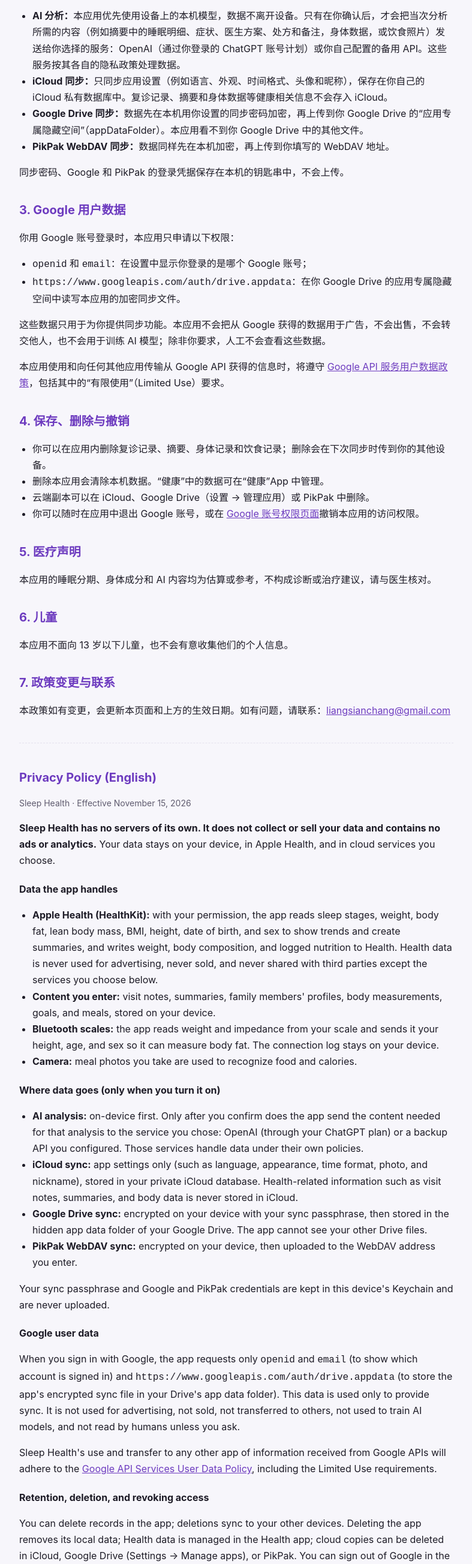
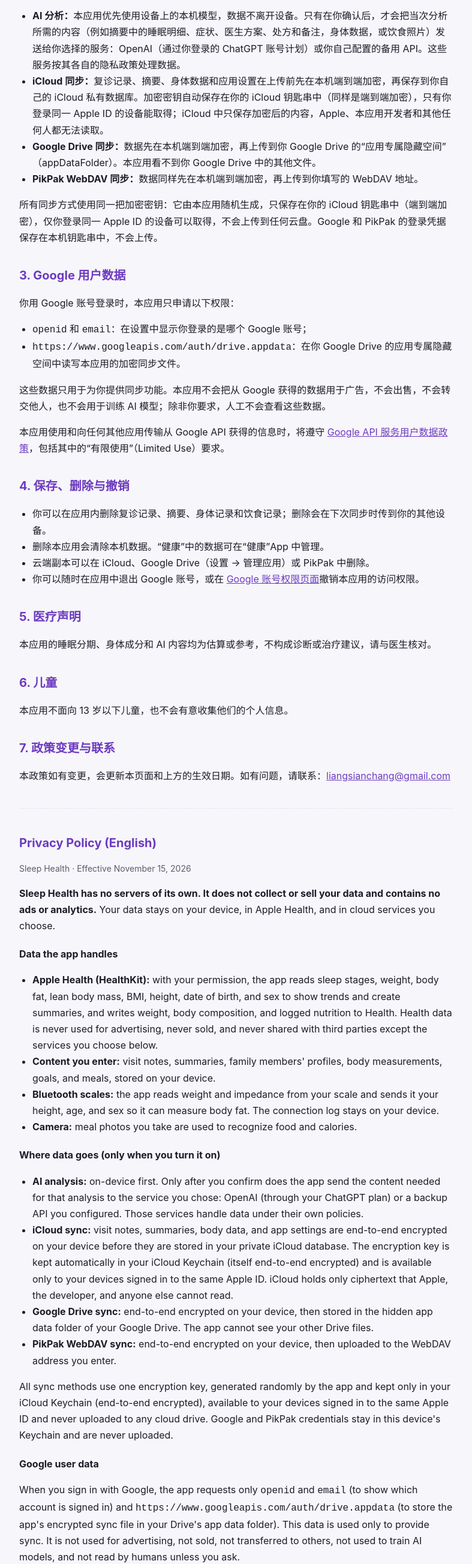
Before and after one commit to ByteValley/sleephealth, a plain HTML site: page privacy.html in a window 1280 px wide. Shown: the part 910-3517 px from the top of the page at 60% size, without its empty margins (246-1033 px from the left). Drawn offline with Linux system fonts and the light colour scheme.

Commit message:
Privacy policy: automatic end-to-end encryption for all sync

```diff
--- a/privacy.html
+++ b/privacy.html
@@ -30,11 +30,11 @@
 <h2>2. 数据会发送到哪里（均由你主动开启）</h2>
 <ul>
   <li><strong>AI 分析：</strong>本应用优先使用设备上的本机模型，数据不离开设备。只有在你确认后，才会把当次分析所需的内容（例如摘要中的睡眠明细、症状、医生方案、处方和备注，身体数据，或饮食照片）发送给你选择的服务：OpenAI（通过你登录的 ChatGPT 账号计划）或你自己配置的备用 API。这些服务按其各自的隐私政策处理数据。</li>
-  <li><strong>iCloud 同步：</strong>只同步应用设置（例如语言、外观、时间格式、头像和昵称），保存在你自己的 iCloud 私有数据库中。复诊记录、摘要和身体数据等健康相关信息不会存入 iCloud。</li>
-  <li><strong>Google Drive 同步：</strong>数据先在本机用你设置的同步密码加密，再上传到你 Google Drive 的“应用专属隐藏空间”（appDataFolder）。本应用看不到你 Google Drive 中的其他文件。</li>
-  <li><strong>PikPak WebDAV 同步：</strong>数据同样先在本机加密，再上传到你填写的 WebDAV 地址。</li>
+  <li><strong>iCloud 同步：</strong>复诊记录、摘要、身体数据和应用设置在上传前先在本机端到端加密，再保存到你自己的 iCloud 私有数据库。加密密钥自动保存在你的 iCloud 钥匙串中（同样是端到端加密），只有你登录同一 Apple ID 的设备能取得；iCloud 中只保存加密后的内容，Apple、本应用开发者和其他任何人都无法读取。</li>
+  <li><strong>Google Drive 同步：</strong>数据先在本机端到端加密，再上传到你 Google Drive 的“应用专属隐藏空间”（appDataFolder）。本应用看不到你 Google Drive 中的其他文件。</li>
+  <li><strong>PikPak WebDAV 同步：</strong>数据同样先在本机端到端加密，再上传到你填写的 WebDAV 地址。</li>
 </ul>
-<p>同步密码、Google 和 PikPak 的登录凭据保存在本机的钥匙串中，不会上传。</p>
+<p>所有同步方式使用同一把加密密钥：它由本应用随机生成，只保存在你的 iCloud 钥匙串中（端到端加密），仅你登录同一 Apple ID 的设备可以取得，不会上传到任何云盘。Google 和 PikPak 的登录凭据保存在本机钥匙串中，不会上传。</p>
 
 <h2>3. Google 用户数据</h2>
 <p>你用 Google 账号登录时，本应用只申请以下权限：</p>
@@ -78,11 +78,11 @@
   <h3>Where data goes (only when you turn it on)</h3>
   <ul>
     <li><strong>AI analysis:</strong> on-device first. Only after you confirm does the app send the content needed for that analysis to the service you chose: OpenAI (through your ChatGPT plan) or a backup API you configured. Those services handle data under their own policies.</li>
-    <li><strong>iCloud sync:</strong> app settings only (such as language, appearance, time format, photo, and nickname), stored in your private iCloud database. Health-related information such as visit notes, summaries, and body data is never stored in iCloud.</li>
-    <li><strong>Google Drive sync:</strong> encrypted on your device with your sync passphrase, then stored in the hidden app data folder of your Google Drive. The app cannot see your other Drive files.</li>
-    <li><strong>PikPak WebDAV sync:</strong> encrypted on your device, then uploaded to the WebDAV address you enter.</li>
+    <li><strong>iCloud sync:</strong> visit notes, summaries, body data, and app settings are end-to-end encrypted on your device before they are stored in your private iCloud database. The encryption key is kept automatically in your iCloud Keychain (itself end-to-end encrypted) and is available only to your devices signed in to the same Apple ID. iCloud holds only ciphertext that Apple, the developer, and anyone else cannot read.</li>
+    <li><strong>Google Drive sync:</strong> end-to-end encrypted on your device, then stored in the hidden app data folder of your Google Drive. The app cannot see your other Drive files.</li>
+    <li><strong>PikPak WebDAV sync:</strong> end-to-end encrypted on your device, then uploaded to the WebDAV address you enter.</li>
   </ul>
-  <p>Your sync passphrase and Google and PikPak credentials are kept in this device's Keychain and are never uploaded.</p>
+  <p>All sync methods use one encryption key, generated randomly by the app and kept only in your iCloud Keychain (end-to-end encrypted), available to your devices signed in to the same Apple ID and never uploaded to any cloud drive. Google and PikPak credentials stay in this device's Keychain and are never uploaded.</p>
 
   <h3>Google user data</h3>
   <p>When you sign in with Google, the app requests only <code>openid</code> and <code>email</code> (to show which account is signed in) and <code>https://www.googleapis.com/auth/drive.appdata</code> (to store the app's encrypted sync file in your Drive's app data folder). This data is used only to provide sync. It is not used for advertising, not sold, not transferred to others, not used to train AI models, and not read by humans unless you ask.</p>
```
Also changed, not shown: index.html (+2 -2 lines).
